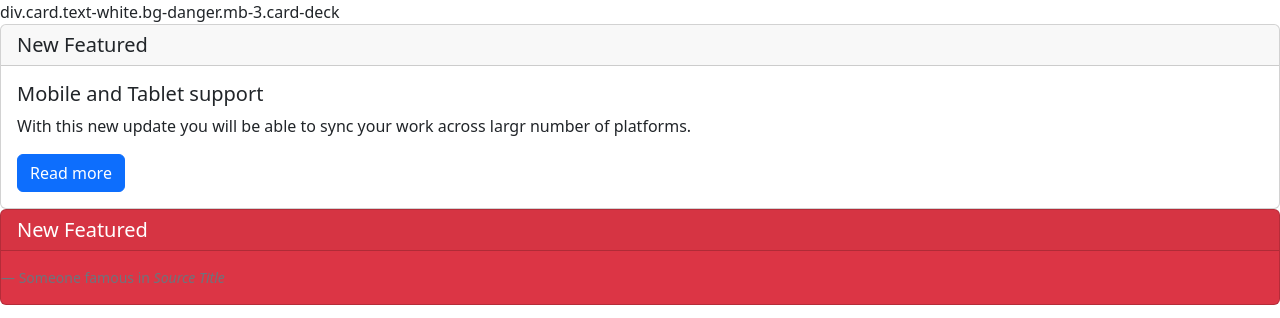
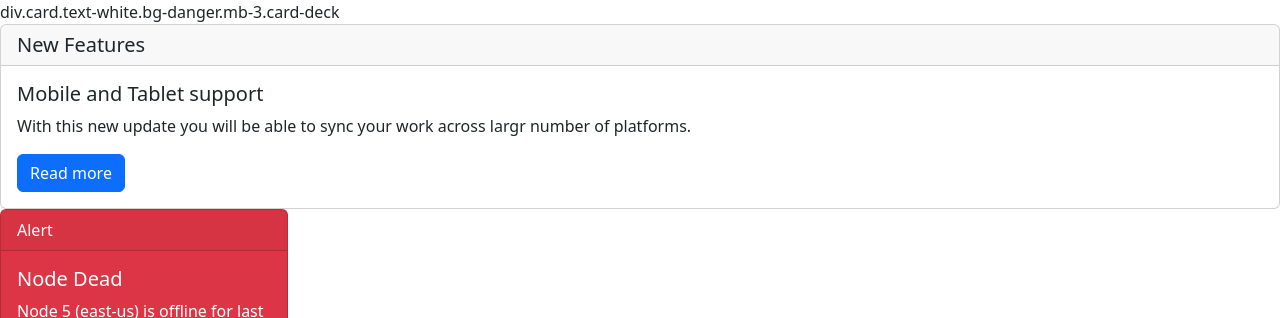
Before and after one commit to acciojob/bootstrap-card-UdayBari3421, a website: page main.html in a window 1280 px wide. Shown: the top 318 px of the page. Drawn offline with nearby package versions, Linux system fonts and the light colour scheme.

Commit message:
created a submission

```diff
--- a/main.html
+++ b/main.html
@@ -11,20 +11,13 @@
 
 	div.card.text-white.bg-danger.mb-3.card-deck
 
-	<div class="card">
-	  <h5 class="card-header">New Featured</h5>
+	<div class="card card-deck">
+	  <h5 class="card-header">New Features</h5>
 	  <div class="card-body">
 	    <h5 class="card-title">Mobile and Tablet support</h5>
 	    <p class="card-text">With this new update you will be able to sync your work across largr number of platforms.</p>
 	    <a href="card-deck" class="btn btn-primary">Read more</a>
 	  </div>
-	</div>
-
-
-	<div class="card text-white bg-danger mb-3 card-deck">
-	  <h5 class="card-header">New Featured</h5>
-		<div class="card-body"></div>
-		<footer class="blockquote-footer">Someone famous in <cite title="Source Title">Source Title</cite></footer>
 	</div>
 
 	<div class="card text-white bg-danger mb-3 card-deck" style="max-width: 18rem;">
```
